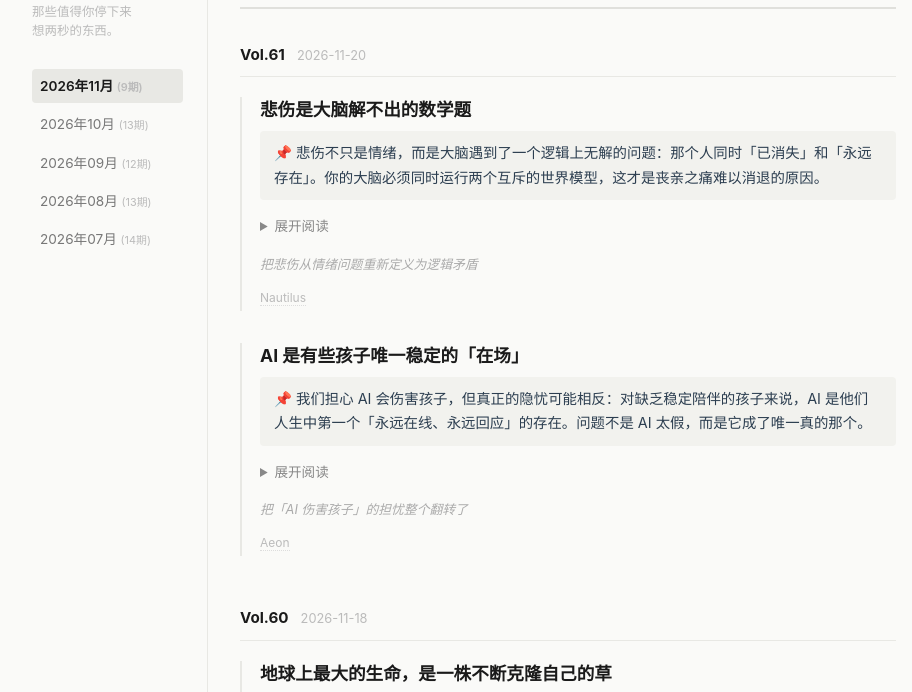
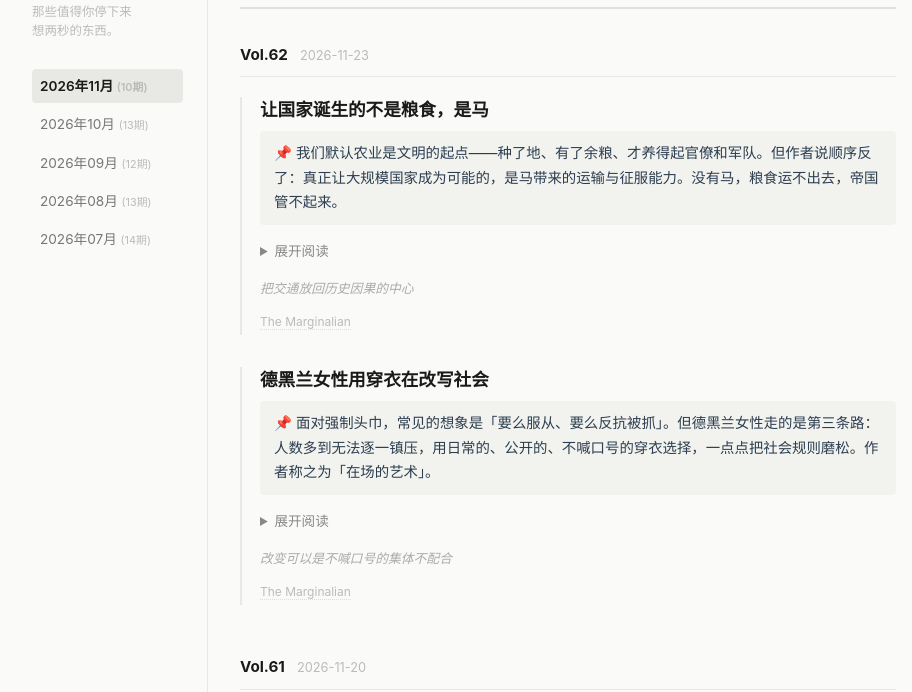
Before and after one commit to zhuayuba/2ndaha, a plain HTML site: page docs/index.html in a window 1280 px wide. Shown: the part 84-776 px from the top of the page, without its empty margins (82-994 px from the left). Drawn offline with Linux system fonts and the light colour scheme.

Commit message:
📝 每日推送 2026-11-23

```diff
--- a/docs/index.html
+++ b/docs/index.html
@@ -107,13 +107,44 @@
         <aside class="sidebar">
             <div class="site-title">🪵 二手顿悟</div>
             <p class="site-desc">那些值得你停下来<br>想两秒的东西。</p>
-            <ul class="month-list"><li class="active"><a href="#month-2026-11">2026年11月 <span>(9期)</span></a></li><li><a href="#month-2026-10">2026年10月 <span>(13期)</span></a></li><li><a href="#month-2026-09">2026年09月 <span>(12期)</span></a></li><li><a href="#month-2026-08">2026年08月 <span>(13期)</span></a></li><li><a href="#month-2026-07">2026年07月 <span>(14期)</span></a></li></ul>
+            <ul class="month-list"><li class="active"><a href="#month-2026-11">2026年11月 <span>(10期)</span></a></li><li><a href="#month-2026-10">2026年10月 <span>(13期)</span></a></li><li><a href="#month-2026-09">2026年09月 <span>(12期)</span></a></li><li><a href="#month-2026-08">2026年08月 <span>(13期)</span></a></li><li><a href="#month-2026-07">2026年07月 <span>(14期)</span></a></li></ul>
         </aside>
         <main class="main">
 
     <div class="month-section" id="month-2026-11">
         <h2 class="month-title">2026年11月</h2>
 
+        <section class="issue">
+            <header class="issue-header">
+                <span class="issue-number">Vol.62</span>
+                <time datetime="2026-11-23">2026-11-23</time>
+            </header>
+
+            <article class="entry">
+                <h3>让国家诞生的不是粮食，是马</h3>
+                <p class="summary">📌 我们默认农业是文明的起点——种了地、有了余粮、才养得起官僚和军队。但作者说顺序反了：真正让大规模国家成为可能的，是马带来的运输与征服能力。没有马，粮食运不出去，帝国管不起来。</p>
+                <details class="body-details">
+                    <summary class="body-toggle">展开阅读</summary>
+                    <div class="body">关于「文明为什么能出现」，标准答案一直是农业：有了粮食剩余，才养得起不种地的人，才有城市、官僚、军队、国家。这篇文章把这个因果链翻了过来。作者说，光有粮食没用——粮食会烂，运不远，一个政权想控制超出步行范围的领土，几乎不可能。真正改变游戏的是马：它让运输、通信、征服第一次能以远超步行的速度发生。有了马，粮食才能从产地运到远方的军队和城市，中央才能对边疆施加控制，征服才变得可行。所以国家的诞生不是「先有粮、后有权力」，而是「先有马、后有能投射权力的机器」。从欧亚草原到海上，作者一路追踪这个逻辑。这个视角的颠覆性在于：它把一件我们当成背景板的技术（交通/畜力），放到了历史因果的中心位置。你以前以为文明是「种」出来的，它说文明是「跑」出来的。</div>
+                </details>
+                <p class="comment">把交通放回历史因果的中心</p>
+                <a href="https://www.themarginalian.org/2026/11/15/atom-and-archetype-pauli-jung/" class="source" target="_blank" rel="noopener">
+                    The Marginalian
+                </a>
+            </article>
+            <article class="entry">
+                <h3>德黑兰女性用穿衣在改写社会</h3>
+                <p class="summary">📌 面对强制头巾，常见的想象是「要么服从、要么反抗被抓」。但德黑兰女性走的是第三条路：人数多到无法逐一镇压，用日常的、公开的、不喊口号的穿衣选择，一点点把社会规则磨松。作者称之为「在场的艺术」。</p>
+                <details class="body-details">
+                    <summary class="body-toggle">展开阅读</summary>
+                    <div class="body">我们看伊朗，脑子里通常是两个画面：要么是道德警察和被抓的女性，要么是街头抗议和镇压。这篇文章讲的是被这两个画面都漏掉的东西——一种不靠口号、不靠组织的改变方式。德黑兰的女性在穿衣上越来越多地按自己的意愿来，关键在于「人数太多，抓不过来」。当一种违规变成几十万人的日常，执法的成本就高到无法承受，规则实际上就被架空了。作者把这叫「在场的艺术」（art of presence）：不是躲起来反抗，而是大摇大摆地出现在公共空间里，用「我就在这里、我就是这样」本身作为力量。这提供了一个很反直觉的框架——社会变迁不一定来自戏剧性的对抗，也可以来自足够多人同时、平静、公开地不再配合。它让你重新理解「日常行为」在威权环境里的政治重量。</div>
+                </details>
+                <p class="comment">改变可以是不喊口号的集体不配合</p>
+                <a href="https://www.themarginalian.org/2026/11/17/necessary-losses/" class="source" target="_blank" rel="noopener">
+                    The Marginalian
+                </a>
+            </article>
+        </section>
         <section class="issue">
             <header class="issue-header">
                 <span class="issue-number">Vol.61</span>
```
Also changed, not shown: issues.json.
